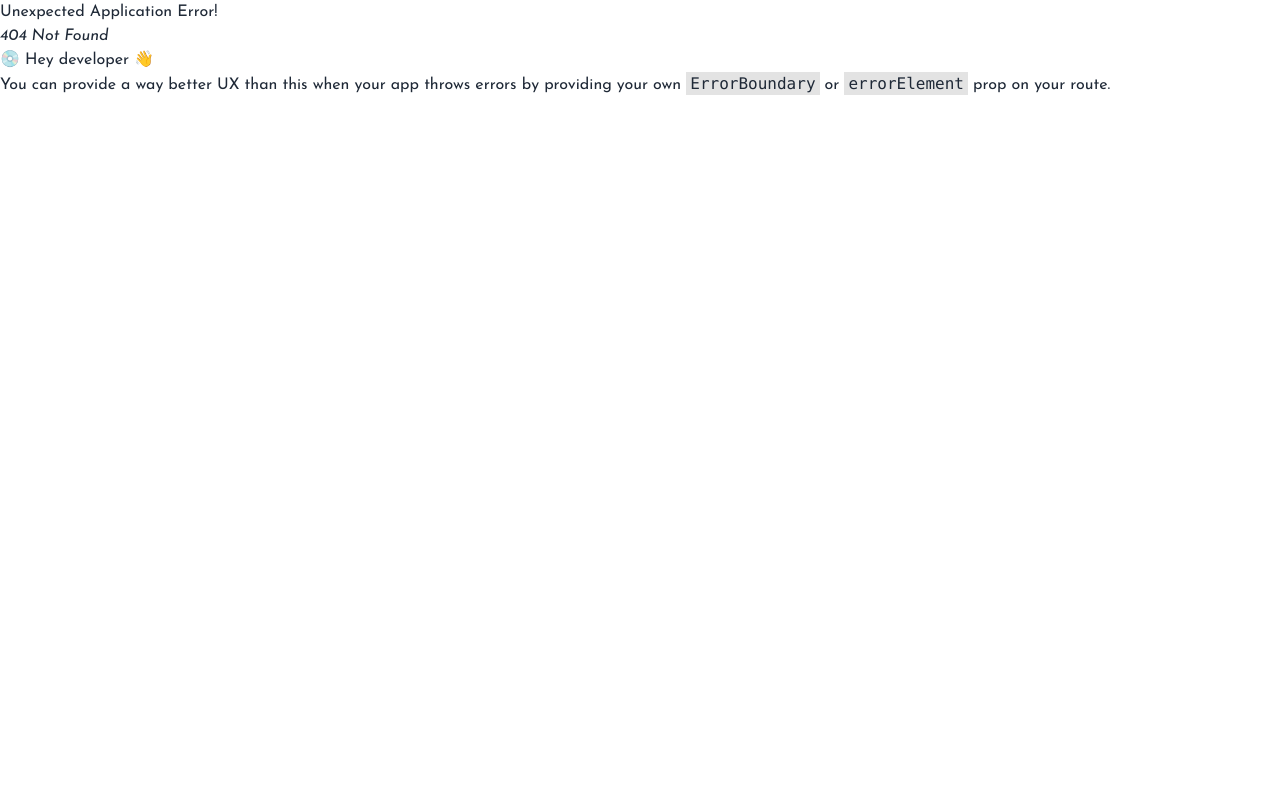
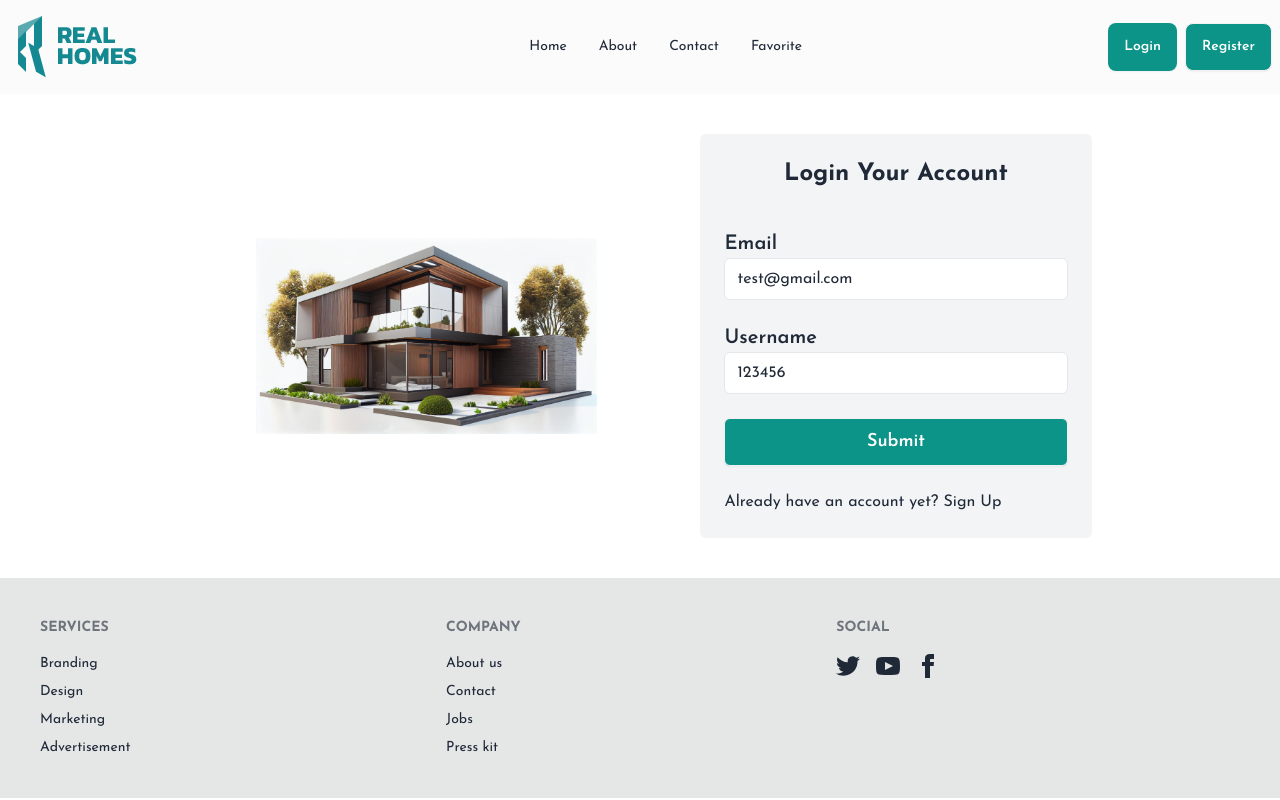
Before and after one commit to hrid1/realstate-treat, a React (Vite) app: page /login in a window 1280 px wide. Before the commit this address had no page. Built offline with nearby package versions, Linux system fonts and the light colour scheme.

Commit message:
Register and Login Form Done

```diff
--- a/package.json
+++ b/package.json
@@ -13,6 +13,7 @@
     "daisyui": "^4.12.13",
     "react": "^18.3.1",
     "react-dom": "^18.3.1",
+    "react-hook-form": "^7.53.1",
     "react-icons": "^5.3.0",
     "react-router-dom": "^6.27.0",
     "swiper": "^11.1.14"
--- /dev/null
+++ b/src/components/Footer.jsx
@@ -0,0 +1,63 @@
+
+const Footer = () => {
+  return (
+    <div>
+      <footer className="footer bg-base-300 text-base-content p-10">
+        <nav>
+          <h6 className="footer-title">Services</h6>
+          <a className="link link-hover">Branding</a>
+          <a className="link link-hover">Design</a>
+          <a className="link link-hover">Marketing</a>
+          <a className="link link-hover">Advertisement</a>
+        </nav>
+        <nav>
+          <h6 className="footer-title">Company</h6>
+          <a className="link link-hover">About us</a>
+          <a className="link link-hover">Contact</a>
+          <a className="link link-hover">Jobs</a>
+          <a className="link link-hover">Press kit</a>
+        </nav>
+        <nav>
+          <h6 className="footer-title">Social</h6>
+          <div className="grid grid-flow-col gap-4">
+            <a>
+              <svg
+                xmlns="http://www.w3.org/2000/svg"
+                width="24"
+                height="24"
+                viewBox="0 0 24 24"
+                className="fill-current"
+              >
+                <path d="M24 4.557c-.883.392-1.832.656-2.828.775 1.017-.609 1.798-1.574 2.165-2.724-.951.564-2.005.974-3.127 1.195-.897-.957-2.178-1.555-3.594-1.555-3.179 0-5.515 2.966-4.797 6.045-4.091-.205-7.719-2.165-10.148-5.144-1.29 2.213-.669 5.108 1.523 6.574-.806-.026-1.566-.247-2.229-.616-.054 2.281 1.581 4.415 3.949 4.89-.693.188-1.452.232-2.224.084.626 1.956 2.444 3.379 4.6 3.419-2.07 1.623-4.678 2.348-7.29 2.04 2.179 1.397 4.768 2.212 7.548 2.212 9.142 0 14.307-7.721 13.995-14.646.962-.695 1.797-1.562 2.457-2.549z"></path>
+              </svg>
+            </a>
+            <a>
+              <svg
+                xmlns="http://www.w3.org/2000/svg"
+                width="24"
+                height="24"
+                viewBox="0 0 24 24"
+                className="fill-current"
+              >
+                <path d="M19.615 3.184c-3.604-.246-11.631-.245-15.23 0-3.897.266-4.356 2.62-4.385 8.816.029 6.185.484 8.549 4.385 8.816 3.6.245 11.626.246 15.23 0 3.897-.266 4.356-2.62 4.385-8.816-.029-6.185-.484-8.549-4.385-8.816zm-10.615 12.816v-8l8 3.993-8 4.007z"></path>
+              </svg>
+            </a>
+            <a>
+              <svg
+                xmlns="http://www.w3.org/2000/svg"
+                width="24"
+                height="24"
+                viewBox="0 0 24 24"
+                className="fill-current"
+              >
+                <path d="M9 8h-3v4h3v12h5v-12h3.642l.358-4h-4v-1.667c0-.955.192-1.333 1.115-1.333h2.885v-5h-3.808c-3.596 0-5.192 1.583-5.192 4.615v3.385z"></path>
+              </svg>
+            </a>
+          </div>
+        </nav>
+      </footer>
+    </div>
+  );
+};
+
+export default Footer;
--- a/src/components/Navbar.jsx
+++ b/src/components/Navbar.jsx
@@ -13,14 +13,18 @@ const Navbar = () => {
         <NavLink to="/about">About</NavLink>
       </li>
       <li>
-        <NavLink to="/contacct">Contact</NavLink>
+        <NavLink to="/contact">Contact</NavLink>
+      </li>
+      <li>
+        <NavLink to="/favorite">Favorite</NavLink>
       </li>
     </>
   );
 
   return (
-    <div className="navbar bg-base-200 w-full md:py-4">
-      <div className="lg:navbar-start navbar-center w-1/2 lg:1/3">
+    <div className="navbar bg-base-200 bg-opacity-30 w-full md:py-4 sticky top-0 z-20 backdrop-blur-md">
+      {/* first */}
+      <div className="lg:navbar-start navbar-center w-1/2 md:w-1/3 ">
         <div
           className="dropdown mr-2.5 bg-teal-600  hover:bg-teal-700 rounded-md
         "
@@ -43,18 +47,34 @@ const Navbar = () => {
           <img className="w" src={logo} alt="" />
         </Link>
       </div>
-      <div className="lg:navbar-center  hidden lg:flex lg-1/3">
+      {/* second */}
+      <div className="lg:navbar-center  hidden lg:flex lg:1/3 lg:ml-20 ">
         <ul className="menu menu-horizontal px-1">{navLinks}</ul>
       </div>
+      {/* third */}
       <div className="navbar-end flex justify-end  lg:1/3">
-        <div className="flex items-center gap-2">
+        {/* if user exits */}
+        {/* <div className="flex items-center gap-2">
           <Link to="/" className="p-4">
             <FaUser className="text-lg"></FaUser>
           </Link>
           <h1 className="btn bg-teal-600 text-white hover:text-black">
             Logout
           </h1>
-        </div>
+        </div> */}
+
+        {
+          // if user not exist
+          <div className="flex items-center gap-2">
+
+            <Link to={'/login'} className="btn bg-teal-600 border-none text-white hover:text-black">
+              Login
+            </Link>
+            <Link to={'/register'} className="btn bg-teal-600 border-noen text-white hover:text-black">
+              Register
+            </Link>
+          </div>
+        }
       </div>
     </div>
   );
--- a/src/components/common/HomeCard.jsx
+++ b/src/components/common/HomeCard.jsx
@@ -15,14 +15,14 @@ const HomeCard = ({ home }) => {
   return (
     <div className="card card-compact bg-base-100  shadow-xl p-2">
       <figure>
-        <img className="rounded" src={image} alt="Shoes" />
+        <img className="rounded hover:scale-110 duration-500" src={image} alt="Shoes" />
       </figure>
       <div className="card-body">
         <h2 className="card-title">{estate_title}</h2>
         <p>{location}</p>
         {/* <p className="text-lg font-semibold">{price}</p> */}
         <div className="card-actions justify-between items-center ">
-          <button className="btn bg-teal-600 text-white hover:text-black">
+          <button className="btn bg-teal-600 hover:bg-teal-200 text-white hover:text-black">
             Check Availability
           </button>
           <h3 className="font-semibold">Price: {price} </h3>
--- /dev/null
+++ b/src/pages/Login/Login.jsx
@@ -0,0 +1,67 @@
+import { useForm } from "react-hook-form";
+import loghome from "../../assets/lg-home.jpg";
+import { Link } from "react-router-dom";
+const Login = () => {
+  const {
+    register,
+    handleSubmit,
+    watch,
+    formState: { errors },
+  } = useForm();
+  const onSubmit = (data) => console.log(data);
+
+  return (
+    <section className="flex flex-col md:flex-row justify-center  items-center">
+      {/* form */}
+      <div className="w-10/12 lg:w-2/5 ">
+        <img className="lg:w-2/3 mx-auto round-md" src={loghome} alt="" />
+      </div>
+      {/* lgoin form */}
+      <div className="w-9/12 lg:w-1/3 ">
+        <div className="bg-gray-100 rounded-md w-11/12  mx-auto p-6 my-10">
+          <h1 className="text-2xl font-bold text-center mb-4">
+            Login Your Account
+          </h1>
+          <form
+            className="flex flex-col justify-center "
+            onSubmit={handleSubmit(onSubmit)}
+          >
+            <br />
+            <label className="text-xl font-semibold" htmlFor="email">
+              Email
+            </label>
+            <input
+              className="border px-3 py-2 rounded-md"
+              defaultValue="test@gmail.com"
+              {...register("email")}
+            />
+            <br />
+            <label className="text-xl font-semibold" htmlFor="password">
+              Username
+            </label>
+            <input
+              className="border px-3 py-2 rounded-md"
+              defaultValue="123456"
+              {...register("password")}
+            />
+
+
+            <br />
+            {/* errors will return when field validation fails  */}
+            {errors.exampleRequired && <span>This field is required</span>}
+            <input
+              className="btn bg-teal-600 text-lg rounded-md text-white "
+              type="submit"
+            />
+            <br />
+          </form>
+          <p>
+            Already have an account yet? <Link to="/register">Sign Up</Link>
+          </p>
+        </div>
+      </div>
+    </section>
+  );
+};
+
+export default Login;
--- /dev/null
+++ b/src/pages/Register/Register.jsx
@@ -0,0 +1,73 @@
+import { useForm } from "react-hook-form";
+import { Link } from "react-router-dom";
+
+const Register = () => {
+  const {
+    register,
+    handleSubmit,
+    watch,
+    formState: { errors },
+  } = useForm();
+  const onSubmit = (data) => console.log(data);
+
+  //   console.log(watch("email")); // watch input value by passing the name of it
+
+  return (
+    /* "handleSubmit" will validate your inputs before invoking "onSubmit" */
+    <div className="bg-gray-100 rounded-md w-11/12 md:w-1/2 lg:w-1/3 mx-auto p-6 my-10">
+      <h1 className="text-2xl font-bold text-center mb-4">
+        Register Your Account
+      </h1>
+      <form
+        className="flex flex-col justify-center "
+        onSubmit={handleSubmit(onSubmit)}
+      >
+        <label className="text-xl font-semibold" htmlFor="username">
+          Username
+        </label>{" "}
+        <input
+          className="border px-3 py-2 rounded-md"
+          //   defaultValue="test"
+          {...register("username")}
+          placeholder="Enter your username"
+        />
+        <br />
+        <label className="text-xl font-semibold" htmlFor="email">
+          Email
+        </label>
+        <input
+          className="border px-3 py-2 rounded-md"
+          defaultValue="test@gmail.com"
+          {...register("email")}
+        />
+        <br />
+        <label className="text-xl font-semibold" htmlFor="password">
+          Username
+        </label>
+        <input
+          className="border px-3 py-2 rounded-md"
+          defaultValue="123456"
+          {...register("password")}
+        />
+        <br />
+        <div className="flex gap-2.5 items-center bg-blue -700">
+          <input className="w-4" type="checkbox" />{" "}
+          <p>Accept terms and conditions</p>
+        </div>
+        <br />
+        {/* errors will return when field validation fails  */}
+        {errors.exampleRequired && <span>This field is required</span>}
+        <input
+          className="btn bg-teal-600 text-lg rounded-md text-white "
+          type="submit"
+        />
+        <br />
+      </form>
+      <p>
+        Already have an account yet? <Link to="/login">Sign In</Link>
+      </p>
+    </div>
+  );
+};
+
+export default Register;
--- a/src/pages/RootPage/RootPage.jsx
+++ b/src/pages/RootPage/RootPage.jsx
@@ -1,12 +1,13 @@
 import { Outlet } from "react-router-dom";
 import Navbar from "../../components/Navbar";
-
+import Footer from "../../components/Footer";
 
 const RootPage = () => {
   return (
     <div>
       <Navbar></Navbar>
       <Outlet></Outlet>
+      <Footer></Footer>
     </div>
   );
 };
```
Also changed, not shown: eslint.config.js (+18 -17 lines), src/Routes/AppRoute.jsx (+10 -0 lines), src/assets/lg-home.jpg (added), 1 other file (tests, documents, lock files or other folders).
